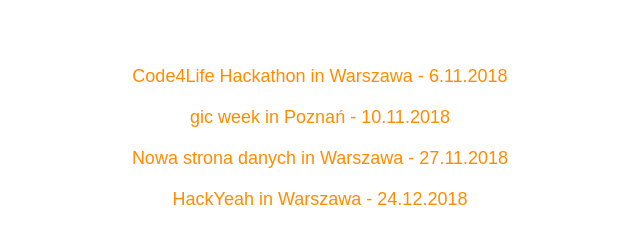
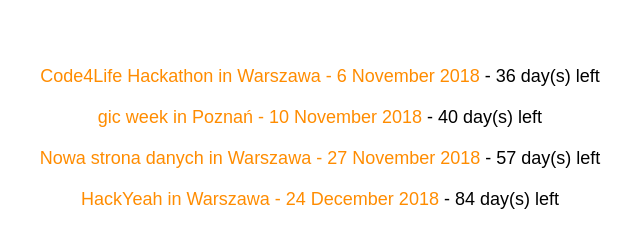
Before and after one commit to akai-org/hackathons, a React (Create React App) app: page / in a window 1280 px wide. Shown: the part 144-392 px from the top of the page, without its empty margins (320-960 px from the left). Built offline with nearby package versions, Linux system fonts and the light colour scheme.

Commit message:
fix displaying bug

```diff
--- a/package.json
+++ b/package.json
@@ -3,6 +3,7 @@
   "version": "0.0.1",
   "private": true,
   "dependencies": {
+    "moment": "^2.22.2",
     "react": "^16.5.2",
     "react-dom": "^16.5.2",
     "react-scripts": "1.1.5"
--- a/src/App.js
+++ b/src/App.js
@@ -1,5 +1,7 @@
 import React, { Component } from "react";
 import "./App.css";
+import moment from 'moment'
+import 'moment/locale/en-gb'
 
 class App extends Component {
   constructor(props) {
@@ -56,9 +58,10 @@
           {this.state.events.map((event, i) => (
             <div className="hackathon-entry" key={i}>
               <a href={event.url}>
-                {event.title} in {event.location} -{" "}
-                {event.date.toLocaleDateString("pl")}
+                {event.title} in {event.location}{" - "}
+                {moment(event.date).format('LL')}
               </a>
+              {` - ${moment(event.date).endOf('hours').diff(new Date(), 'days')} day(s) left`}
             </div>
           ))}
         </div>
```
Also changed, not shown: 1 other file (tests, documents, lock files or other folders).
